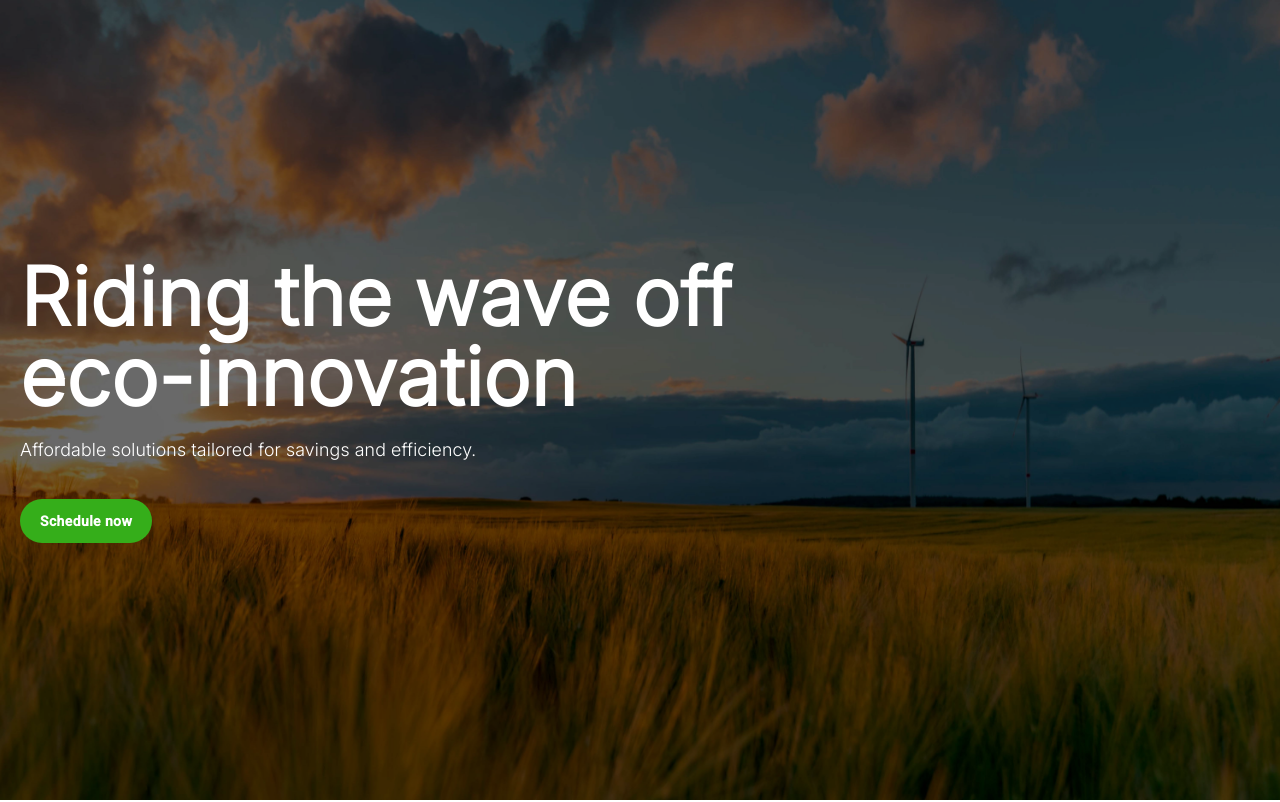
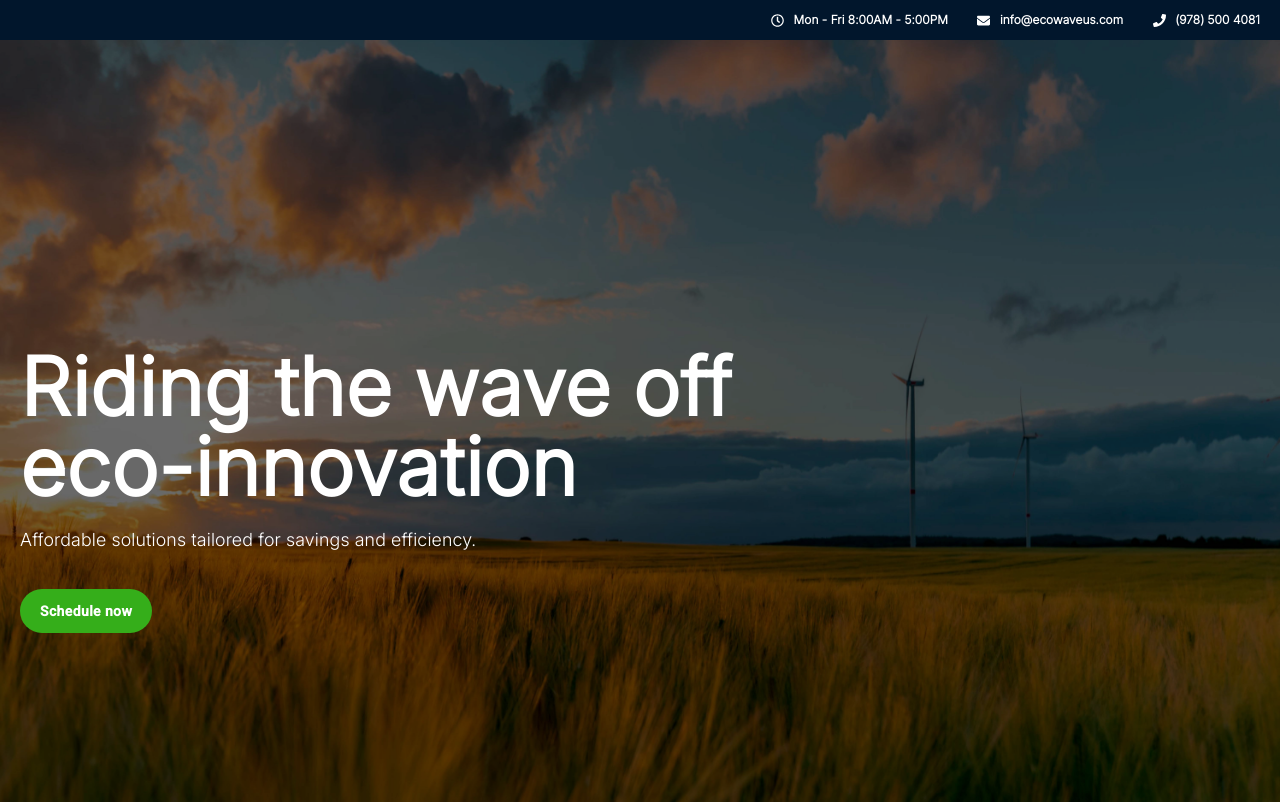
Before and after one commit to EcowaveUS/ecowaveus, a React (Vite) app: page / in a window 1280 px wide. Shown: the top 802 px of the page. Built offline with nearby package versions, Linux system fonts and the light colour scheme; no server answers.

Commit message:
Improved the header

```diff
--- a/src/App.tsx
+++ b/src/App.tsx
@@ -1,27 +1,27 @@
-import { BrowserRouter as Router } from "react-router-dom"
-import { AnimateRoutes } from "./components/animateRoutes/AnimateRoutes"
-import { Header } from "./components/header/Header"
-import { Footer } from "./components/footer/Footer"
-import { ScrollToTop } from "./components/buttons/ScrollToTop"
+import { BrowserRouter as Router } from "react-router-dom";
+import { AnimateRoutes } from "./components/animateRoutes/AnimateRoutes";
+// import { Header } from "./components/header/Header";
+import { Footer } from "./components/footer/Footer";
+import { ScrollToTop } from "./components/buttons/ScrollToTop";
 
-import './App.css'
-import Roadmap from "./components/Roadmap"
-import { ThemeProvider } from "styled-components"
-import { theme } from "./theme/themeConfig"
+import "./App.css";
+import Roadmap from "./components/Roadmap";
+import { ThemeProvider } from "styled-components";
+import { theme } from "./theme/themeConfig";
+import { HeaderNew } from "./components/headerNew/HeaderNew";
 
 function App() {
-
   return (
     <ThemeProvider theme={theme}>
       <Router>
-        {/* <Header/> */}
-          <AnimateRoutes />
-          <ScrollToTop  />
-          <Roadmap />
-        <Footer/>
+        <HeaderNew />
+        <AnimateRoutes />
+        <ScrollToTop />
+        <Roadmap />
+        <Footer />
       </Router>
     </ThemeProvider>
-  )
+  );
 }
 
-export default App
+export default App;
--- a/src/components/forms/LocationInfo.tsx
+++ b/src/components/forms/LocationInfo.tsx
@@ -1,5 +1,5 @@
 import { Box, Theme, Typography, useMediaQuery } from "@mui/material";
-import { FaClock, FaEnvelope, FaMapMarked, FaPhone } from "react-icons/fa";
+import { FaEnvelope, FaMapMarked, FaPhone, FaRegClock } from "react-icons/fa";
 
 export const LocationInfo = () => {
   const isDesktop = useMediaQuery((theme: Theme) => theme.breakpoints.up("sm"));
@@ -40,7 +40,7 @@ export const LocationInfo = () => {
           </Typography>
         </Box>
         <Box display={"flex"} gap={"6px"}>
-          <FaClock
+          <FaRegClock
             size={20}
             color="#6C6C78"
             style={{ minWidth: "20px", marginTop: "5px" }}
--- /dev/null
+++ b/src/components/headerNew/HeaderNew.tsx
@@ -0,0 +1,64 @@
+import { Box, Theme, Typography, useMediaQuery } from "@mui/material";
+import { FaEnvelope, FaPhone, FaRegClock } from "react-icons/fa";
+import styled from "styled-components";
+
+export const HeaderNew = () => {
+  const isDesktop = useMediaQuery((theme: Theme) => theme.breakpoints.up("md"));
+  return (
+    <Box
+      component={"div"}
+      bgcolor={"#01162C"}
+      sx={{ display: isDesktop ? "block" : "none" }}
+    >
+      <Box
+        component={"div"}
+        className="container"
+        height={"40px"}
+        display={"flex"}
+        alignItems={"center"}
+        justifyContent={"end"}
+        gap={"24px"}
+      >
+        <InfoContainer>
+          <IconContainer>
+            <FaRegClock size={13} color={"#FFFFFF"} />
+          </IconContainer>
+          <InfoText>Mon - Fri 8:00AM - 5:00PM</InfoText>
+        </InfoContainer>
+        <InfoContainer>
+          <IconContainer>
+            <FaEnvelope size={13} color={"#FFFFFF"} />
+          </IconContainer>
+          <InfoText>info@ecowaveus.com</InfoText>
+        </InfoContainer>
+        <InfoContainer>
+          <IconContainer>
+            <FaPhone size={13} color={"#FFFFFF"} />
+          </IconContainer>
+          <InfoText>(978) 500 4081</InfoText>
+        </InfoContainer>
+      </Box>
+    </Box>
+  );
+};
+
+const InfoContainer = styled(Box)({
+  display: "flex",
+  alignItems: "center",
+  justifyContent: "end",
+  gap: "4px",
+});
+
+const IconContainer = styled(Box)({
+  display: "flex",
+  alignItems: "center",
+  justifyContent: "center",
+  width: "24px",
+  height: "24px",
+});
+
+const InfoText = styled(Typography)({
+  fontSize: "12px !important",
+  fontWeight: "600 !important",
+  color: "#FFFFFF",
+});
--- a/src/components/pagesComponents/SwitchFuture.tsx
+++ b/src/components/pagesComponents/SwitchFuture.tsx
@@ -36,6 +36,7 @@ export const SwitchFuture = () => {
         position={"relative"}
       >
         <Box
+          paddingTop={isDesktop ? "100px" : "0"}
           component={"div"}
           maxWidth={isDesktop ? "763px" : "100%"}
           position={"absolute"}
```
